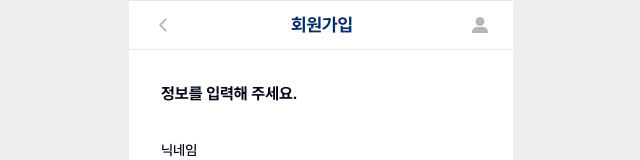
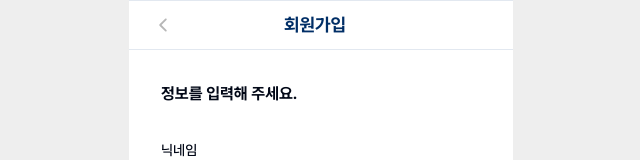
Before and after one commit to developthreefeet/big-brother-FE, a Next.js app: page /join in a window 1280 px wide. Shown: the top 160 px of the page, without its empty margins (319-959 px from the left). Built offline with nearby package versions, Linux system fonts and the light colour scheme.

Commit message:
refactor: join 페이지일 때 헤더의 유저 아이콘 버튼 없앰

```diff
--- a/src/widgets/Header/CommonHeader.tsx
+++ b/src/widgets/Header/CommonHeader.tsx
@@ -56,6 +56,7 @@ const CommonHeader = () => {
         />
       </Button>
       <p className="text-lg font-bold text-blue-500">{getPageName()}</p>
+      {pathname !== '/join' ? (
         <TooltipProvider>
           <Tooltip>
             <TooltipTrigger asChild>
@@ -71,6 +72,9 @@ const CommonHeader = () => {
             </TooltipContent>
           </Tooltip>
         </TooltipProvider>
+      ) : (
+        <div className="w-16"></div>
+      )}
     </div>
   );
 };
```
Lines whose indentation alone changed are shown as unchanged.
